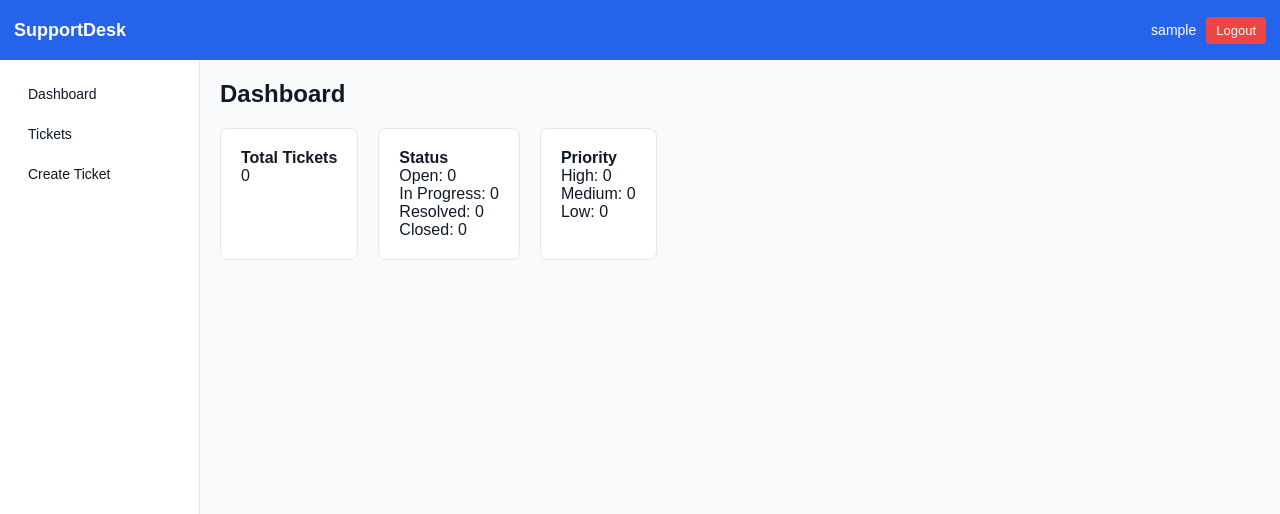
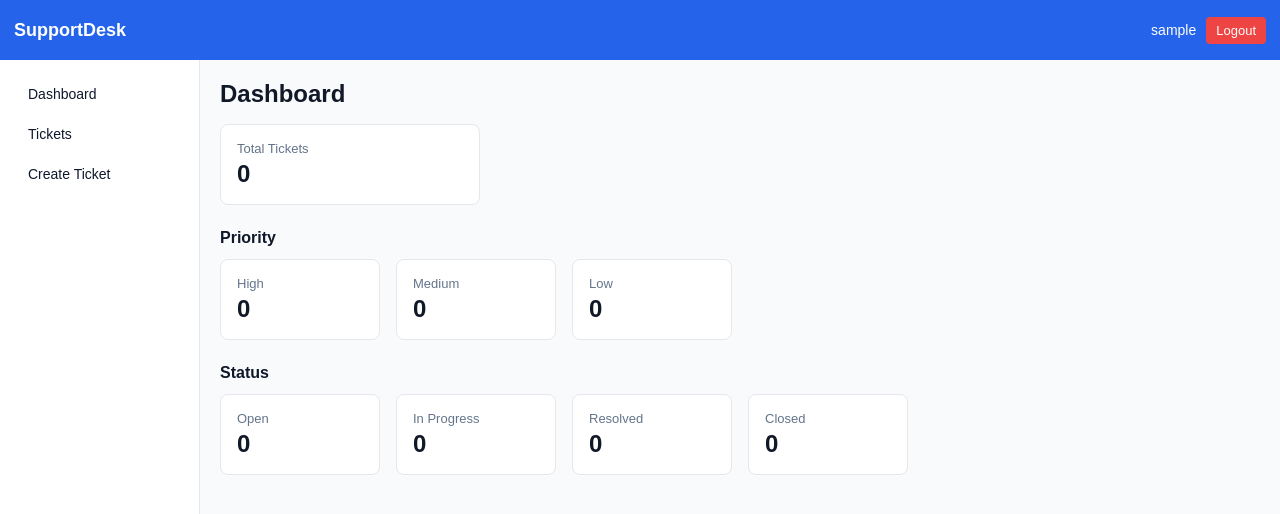
Before and after one commit to sangal29/Support_Desk, a React (Vite) app: page /dashboard in a window 1280 px wide. Shown: the top 514 px of the page. Built offline with nearby package versions, Linux system fonts and the light colour scheme; sample sign-in values are in the browser's storage.

Commit message:
fix. ui dashboard

```diff
--- /dev/null
+++ b/src/components/Dashboard/Dashboard.module.css
@@ -0,0 +1,58 @@
+.dashboard {
+  width: 100%;
+}
+
+.title {
+  margin-bottom: 16px;
+}
+
+/* SECTION TITLES */
+.sectionTitle {
+  margin: 24px 0 12px;
+  font-size: 16px;
+  font-weight: 600;
+  color: #0f172a;
+}
+
+/* CARDS */
+.card {
+  background: #ffffff;
+  border: 1px solid #e5e7eb;
+  border-radius: 8px;
+  padding: 16px;
+  min-width: 160px;
+}
+
+.totalCard {
+  max-width: 260px;
+}
+
+/* LABEL + VALUE */
+.label {
+  font-size: 13px;
+  color: #64748b;
+}
+
+.value {
+  font-size: 24px;
+  font-weight: 600;
+  margin-top: 4px;
+}
+
+/* ROW */
+.cardRow {
+  display: flex;
+  gap: 16px;
+  flex-wrap: wrap;
+}
+
+/* RESPONSIVE */
+@media (max-width: 768px) {
+  .cardRow {
+    flex-direction: column;
+  }
+
+  .totalCard {
+    max-width: 100%;
+  }
+}
--- a/src/pages/Dashboard.jsx
+++ b/src/pages/Dashboard.jsx
@@ -1,5 +1,6 @@
 import { useEffect, useState } from "react";
 import { getTickets } from "../utils/ticketStorage";
+import styles from "../components/Dashboard/Dashboard.module.css";
 
 function Dashboard() {
   const [tickets, setTickets] = useState([]);
@@ -12,7 +13,7 @@ function Dashboard() {
 
   const statusCount = {
     open: tickets.filter((t) => t.status === "open").length,
-    "in-progress": tickets.filter((t) => t.status === "in-progress").length,
+    inProgress: tickets.filter((t) => t.status === "in-progress").length,
     resolved: tickets.filter((t) => t.status === "resolved").length,
     closed: tickets.filter((t) => t.status === "closed").length,
   };
@@ -24,28 +25,50 @@ function Dashboard() {
   };
 
   return (
-    <div>
-      <h2>Dashboard</h2>
+    <div className={styles.dashboard}>
+      <h2 className={styles.title}>Dashboard</h2>
 
-      <div style={{ display: "flex", gap: "20px", marginTop: "20px" }}>
-        <div className="card">
-          <h4>Total Tickets</h4>
-          <p>{totalTickets}</p>
+      {/* TOTAL TICKETS */}
+      <div className={`${styles.card} ${styles.totalCard}`}>
+        <p className={styles.label}>Total Tickets</p>
+        <h3 className={styles.value}>{totalTickets}</h3>
+      </div>
+
+      {/* PRIORITY SECTION */}
+      <h4 className={styles.sectionTitle}>Priority</h4>
+      <div className={styles.cardRow}>
+        <div className={styles.card}>
+          <p className={styles.label}>High</p>
+          <h3 className={styles.value}>{priorityCount.high}</h3>
         </div>
+        <div className={styles.card}>
+          <p className={styles.label}>Medium</p>
+          <h3 className={styles.value}>{priorityCount.medium}</h3>
+        </div>
+        <div className={styles.card}>
+          <p className={styles.label}>Low</p>
+          <h3 className={styles.value}>{priorityCount.low}</h3>
+        </div>
+      </div>
 
-        <div className="card">
-          <h4>Status</h4>
-          <p>Open: {statusCount.open}</p>
-          <p>In Progress: {statusCount["in-progress"]}</p>
-          <p>Resolved: {statusCount.resolved}</p>
-          <p>Closed: {statusCount.closed}</p>
+      {/* STATUS SECTION */}
+      <h4 className={styles.sectionTitle}>Status</h4>
+      <div className={styles.cardRow}>
+        <div className={styles.card}>
+          <p className={styles.label}>Open</p>
+          <h3 className={styles.value}>{statusCount.open}</h3>
         </div>
-
-        <div className="card">
-          <h4>Priority</h4>
-          <p>High: {priorityCount.high}</p>
-          <p>Medium: {priorityCount.medium}</p>
-          <p>Low: {priorityCount.low}</p>
+        <div className={styles.card}>
+          <p className={styles.label}>In Progress</p>
+          <h3 className={styles.value}>{statusCount.inProgress}</h3>
+        </div>
+        <div className={styles.card}>
+          <p className={styles.label}>Resolved</p>
+          <h3 className={styles.value}>{statusCount.resolved}</h3>
+        </div>
+        <div className={styles.card}>
+          <p className={styles.label}>Closed</p>
+          <h3 className={styles.value}>{statusCount.closed}</h3>
         </div>
       </div>
     </div>
```
